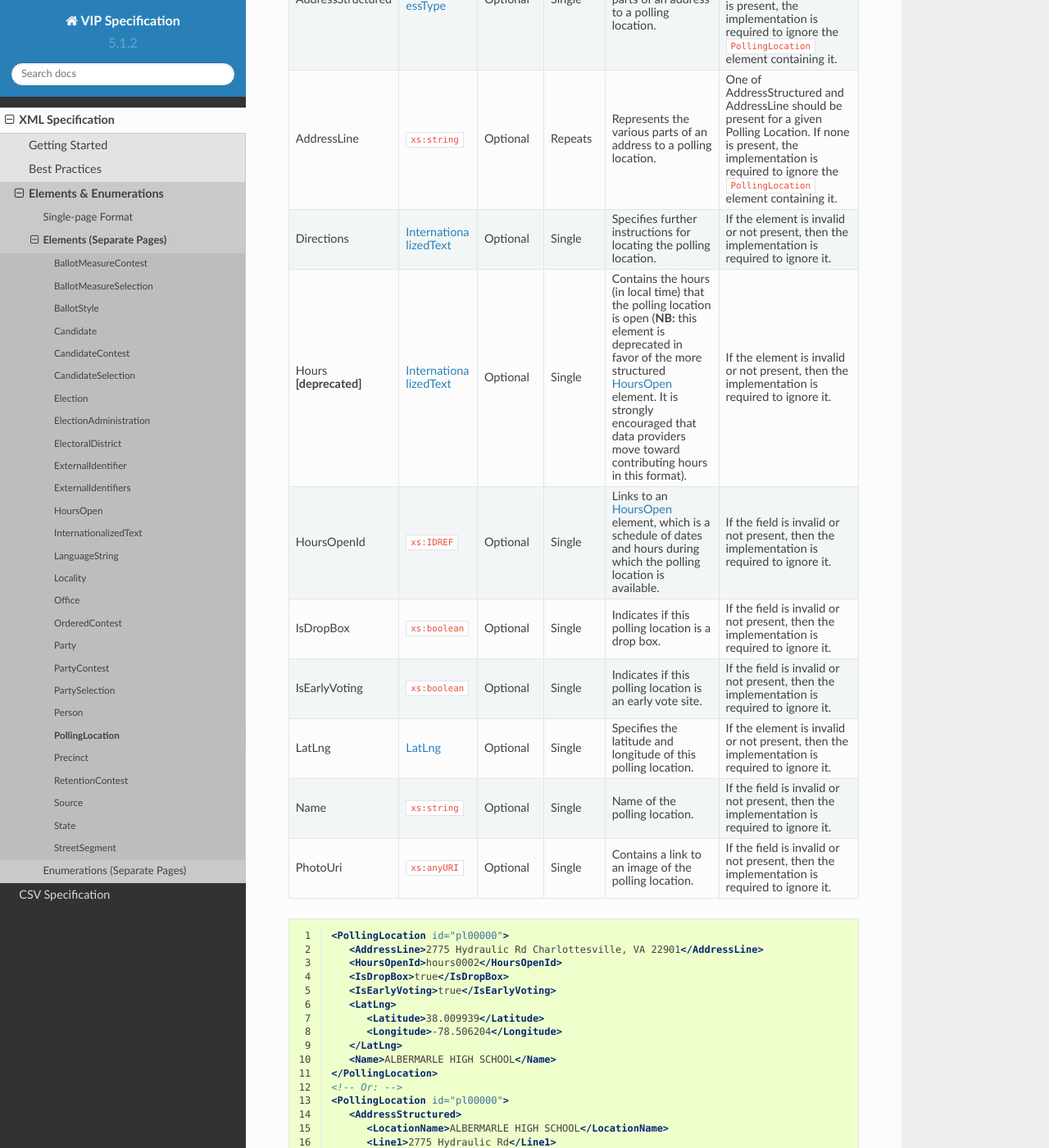
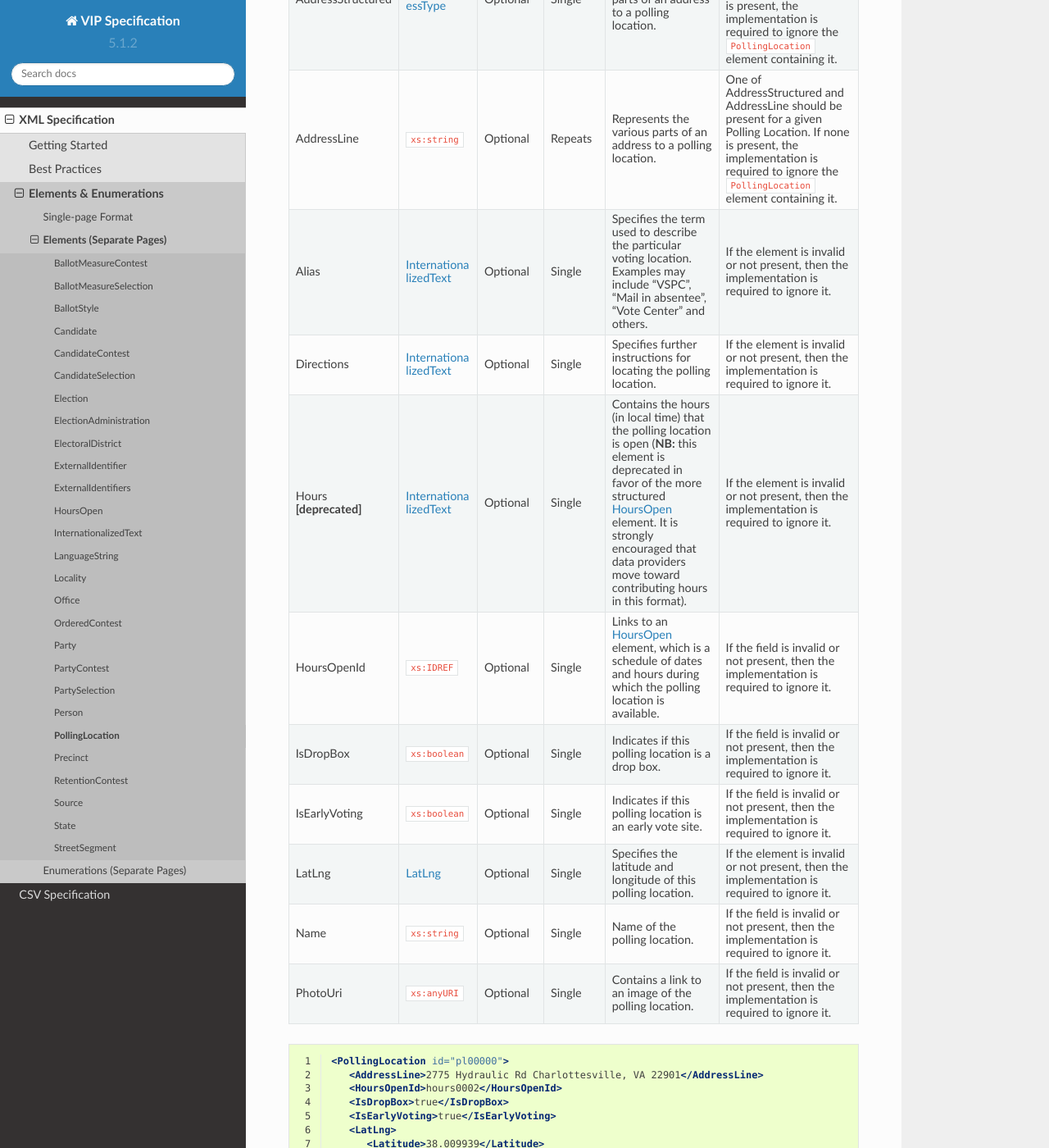
Before and after one commit to votinginfoproject/vip-specification, a Sphinx documentation site: the page built from docs/built_rst/xml/elements/polling_location.rst, in a window 1280 px wide and 1400 px high, scrolled down 318 px. Shown: the whole window at 82% size. Built offline with Sphinx 7.4.7 and the Read the Docs theme 2.0.0, drawn with Linux system fonts in a browser that asks for light colours; some of the changed text lies outside the part shown.

Commit message:
Updating RST to support Alias value in the PollingLocation object

```diff
--- a/docs/built_rst/tables/elements/polling_location.rst
+++ b/docs/built_rst/tables/elements/polling_location.rst
@@ -16,6 +16,11 @@
 |                   |                                         |              |              |                                          | implementation is required to ignore the |
 |                   |                                         |              |              |                                          | ``PollingLocation`` element containing   |
 |                   |                                         |              |              |                                          | it.                                      |
++-------------------+-----------------------------------------+--------------+--------------+------------------------------------------+------------------------------------------+
+| Alias             | :ref:`multi-xml-internationalized-text` | Optional     | Single       | Specifies the term used to describe the  | If the element is invalid or not         |
+|                   |                                         |              |              | particular voting location. Examples may | present, then the implementation is      |
+|                   |                                         |              |              | include "VSPC", "Mail in absentee",      | required to ignore it.                   |
+|                   |                                         |              |              | "Vote Center" and others.                |                                          |
 +-------------------+-----------------------------------------+--------------+--------------+------------------------------------------+------------------------------------------+
 | Directions        | :ref:`multi-xml-internationalized-text` | Optional     | Single       | Specifies further instructions for       | If the element is invalid or not         |
 |                   |                                         |              |              | locating the polling location.           | present, then the implementation is      |
--- a/docs/built_rst/xml/elements/polling_location.rst
+++ b/docs/built_rst/xml/elements/polling_location.rst
@@ -23,6 +23,11 @@ The PollingLocation object represents a site where voters cast or drop off ballo
 |                   |                                         |              |              |                                          | implementation is required to ignore the |
 |                   |                                         |              |              |                                          | ``PollingLocation`` element containing   |
 |                   |                                         |              |              |                                          | it.                                      |
++-------------------+-----------------------------------------+--------------+--------------+------------------------------------------+------------------------------------------+
+| Alias             | :ref:`multi-xml-internationalized-text` | Optional     | Single       | Specifies the term used to describe the  | If the element is invalid or not         |
+|                   |                                         |              |              | particular voting location. Examples may | present, then the implementation is      |
+|                   |                                         |              |              | include "VSPC", "Mail in absentee",      | required to ignore it.                   |
+|                   |                                         |              |              | "Vote Center" and others.                |                                          |
 +-------------------+-----------------------------------------+--------------+--------------+------------------------------------------+------------------------------------------+
 | Directions        | :ref:`multi-xml-internationalized-text` | Optional     | Single       | Specifies further instructions for       | If the element is invalid or not         |
 |                   |                                         |              |              | locating the polling location.           | present, then the implementation is      |
@@ -79,6 +84,9 @@ The PollingLocation object represents a site where voters cast or drop off ballo
    </PollingLocation>
    <!-- Or: -->
    <PollingLocation id="pl00000">
+      <Alias>
+        <Text language="en">Vote Center</Text>
+      </Alias>
       <AddressStructured>
          <LocationName>ALBERMARLE HIGH SCHOOL</LocationName>
          <Line1>2775 Hydraulic Rd</Line1>
```
Also changed, not shown: docs/built_rst/csv/elements/polling_location.rst (+6 -1 lines), docs/built_rst/csv/single_page.rst (+6 -1 lines), docs/built_rst/xml/single_page.rst (+8 -0 lines).
